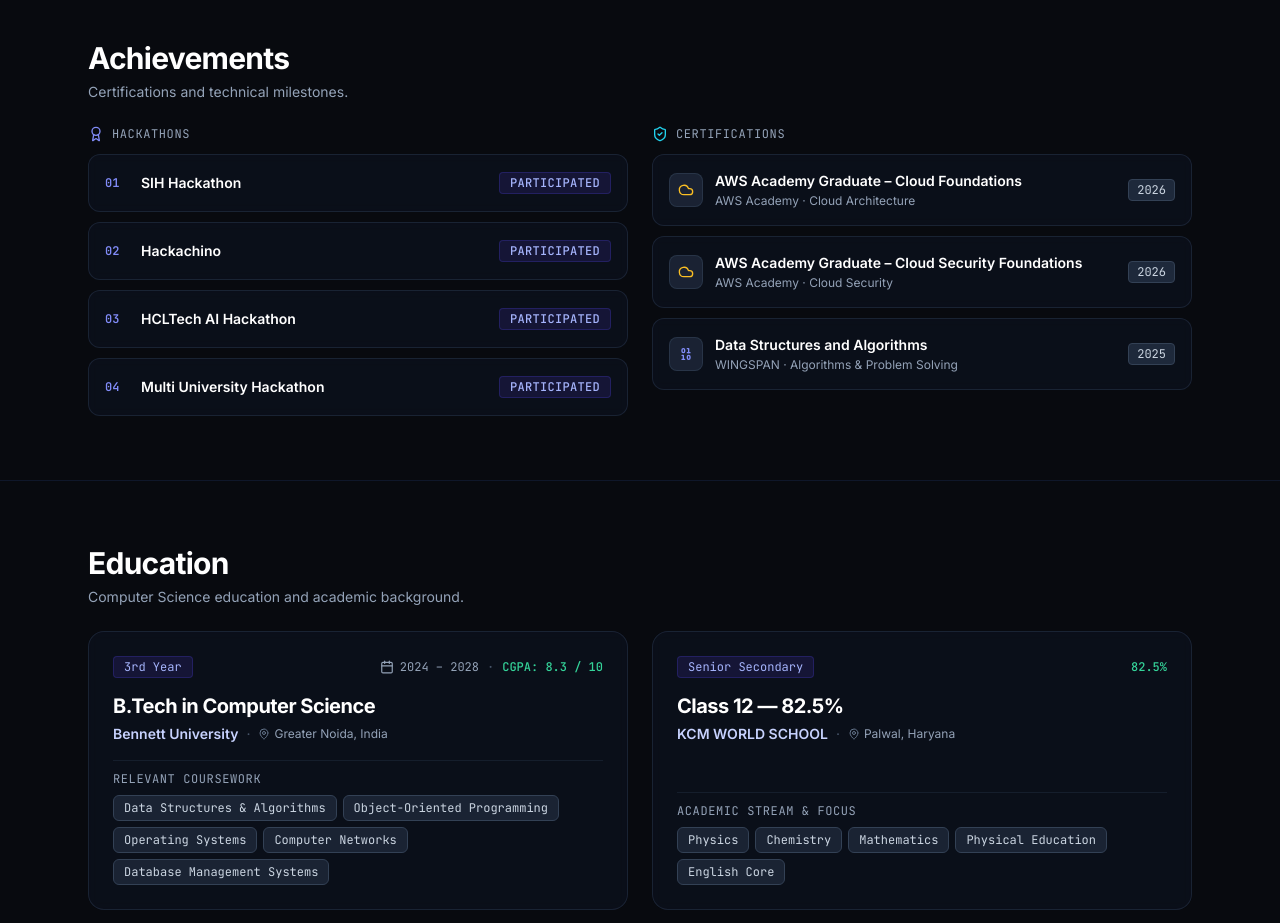
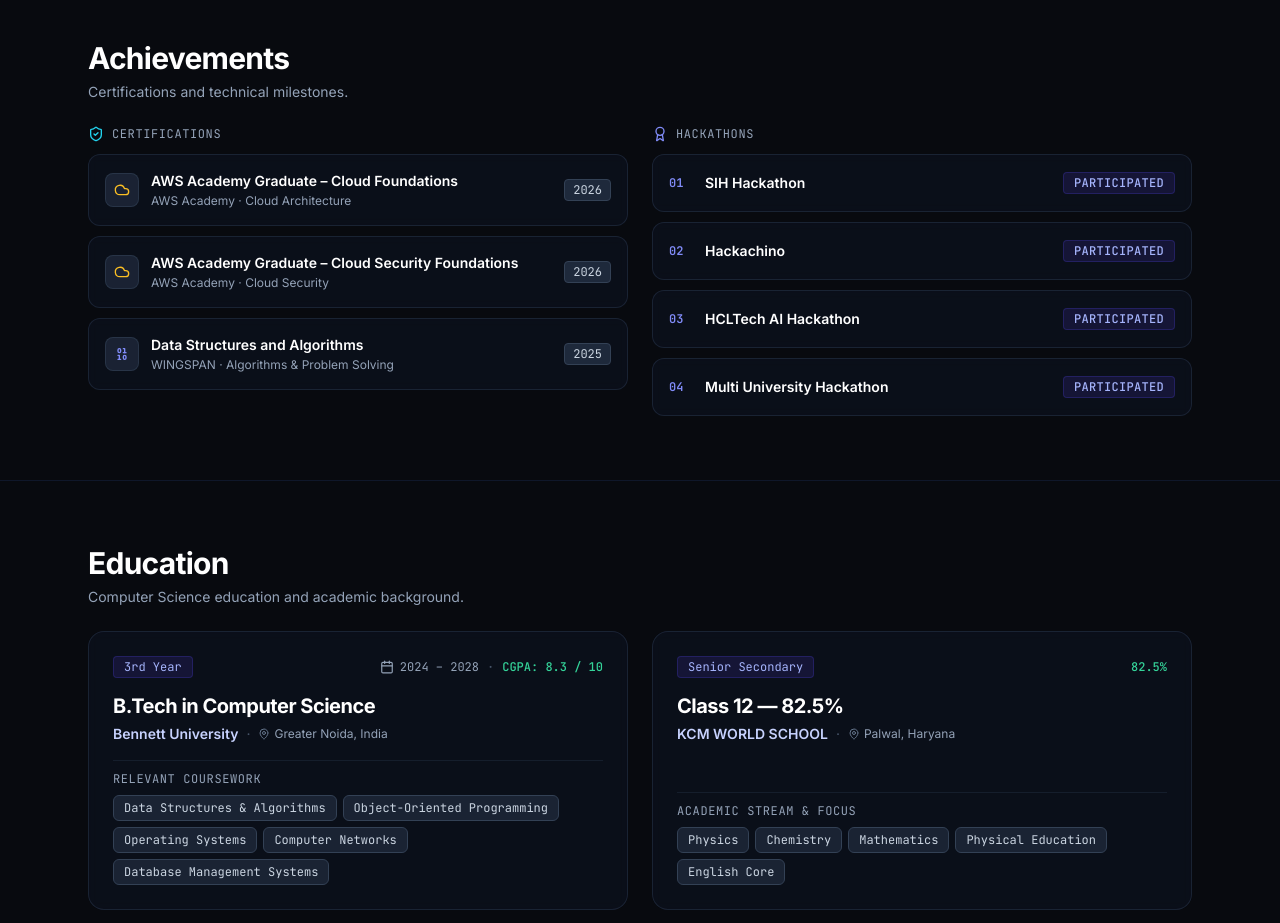
Before and after one commit to Tanishq-Jindal/Portfolio, a Next.js app: page / in a window 1280 px wide. Shown: the part 3420-4343 px from the top of the page. Built offline with nearby package versions, Linux system fonts and the light colour scheme.

Commit message:
Fix achievements and hackathons layout

```diff
--- a/src/components/sections/Achievements.tsx
+++ b/src/components/sections/Achievements.tsx
@@ -12,9 +12,48 @@
           description="Certifications and technical milestones."
         />
 
-        <div className="grid grid-cols-1 lg:grid-cols-2 gap-6 items-start">
-          {/* Hackathons (Left) */}
-          <div className="space-y-3">
+        <div className="grid grid-cols-1 md:grid-cols-2 gap-6 items-start">
+          {/* Achievements / Certifications (Left) */}
+          <div className="w-full min-w-0 space-y-3">
+            <h3 className="text-xs font-mono uppercase tracking-wider text-slate-400 flex items-center gap-2 mb-2">
+              <ShieldCheck className="w-4 h-4 text-cyan-400" />
+              <span>Certifications</span>
+            </h3>
+
+            <div className="space-y-2.5">
+              {certificationsData.map((cert, index) => (
+                <div
+                  key={index}
+                  className="p-4 sm:p-4.5 rounded-xl bg-slate-900/40 border border-slate-800/80 hover:border-slate-700/80 transition-all backdrop-blur-sm flex items-center justify-between gap-4 group min-w-0 min-h-[58px]"
+                >
+                  <div className="flex items-center gap-3 min-w-0">
+                    <div className="p-2 rounded-lg bg-slate-800/80 border border-slate-700/60 shrink-0">
+                      {cert.issuer.includes("AWS") ? (
+                        <Cloud className="w-4 h-4 text-amber-400" />
+                      ) : (
+                        <Binary className="w-4 h-4 text-indigo-400" />
+                      )}
+                    </div>
+                    <div className="min-w-0">
+                      <h4 className="text-xs sm:text-sm font-semibold text-white group-hover:text-indigo-300 transition-colors truncate">
+                        {cert.title}
+                      </h4>
+                      <p className="text-[11px] sm:text-xs text-slate-400 mt-0.5 truncate">
+                        {cert.issuer} · {cert.type}
+                      </p>
+                    </div>
+                  </div>
+
+                  <span className="px-2 py-0.5 rounded bg-slate-800 text-xs font-mono text-slate-300 border border-slate-700 shrink-0">
+                    {cert.year}
+                  </span>
+                </div>
+              ))}
+            </div>
+          </div>
+
+          {/* Hackathons (Right) */}
+          <div className="w-full min-w-0 space-y-3">
             <h3 className="text-xs font-mono uppercase tracking-wider text-slate-400 flex items-center gap-2 mb-2">
               <Award className="w-4 h-4 text-indigo-400" />
               <span>Hackathons</span>
@@ -24,7 +63,7 @@
               {hackathonsData.map((item) => (
                 <div
                   key={item.number}
-                  className="p-4 sm:p-4.5 rounded-xl bg-slate-900/40 border border-slate-800/80 hover:border-slate-700/80 transition-all backdrop-blur-sm flex items-center justify-between gap-4 group min-h-[58px]"
+                  className="p-4 sm:p-4.5 rounded-xl bg-slate-900/40 border border-slate-800/80 hover:border-slate-700/80 transition-all backdrop-blur-sm flex items-center justify-between gap-4 group min-w-0 min-h-[58px]"
                 >
                   <div className="flex items-center gap-3 sm:gap-4 min-w-0">
                     <span className="font-mono text-xs font-semibold text-indigo-400 shrink-0 w-5">
@@ -42,45 +81,6 @@
               ))}
             </div>
           </div>
-
-          {/* Certifications (Right) */}
-          <div className="space-y-3">
-            <h3 className="text-xs font-mono uppercase tracking-wider text-slate-400 flex items-center gap-2 mb-2">
-              <ShieldCheck className="w-4 h-4 text-cyan-400" />
-              <span>Certifications</span>
-            </h3>
-
-            <div className="space-y-2.5">
-              {certificationsData.map((cert, index) => (
-                <div
-                  key={index}
-                  className="p-4 sm:p-4.5 rounded-xl bg-slate-900/40 border border-slate-800/80 hover:border-slate-700/80 transition-all backdrop-blur-sm flex items-center justify-between gap-4 group"
-                >
-                  <div className="flex items-center gap-3">
-                    <div className="p-2 rounded-lg bg-slate-800/80 border border-slate-700/60 shrink-0">
-                      {cert.issuer.includes("AWS") ? (
-                        <Cloud className="w-4 h-4 text-amber-400" />
-                      ) : (
-                        <Binary className="w-4 h-4 text-indigo-400" />
-                      )}
-                    </div>
-                    <div>
-                      <h4 className="text-xs sm:text-sm font-semibold text-white group-hover:text-indigo-300 transition-colors">
-                        {cert.title}
-                      </h4>
-                      <p className="text-[11px] sm:text-xs text-slate-400 mt-0.5">
-                        {cert.issuer} · {cert.type}
-                      </p>
-                    </div>
-                  </div>
-
-                  <span className="px-2 py-0.5 rounded bg-slate-800 text-xs font-mono text-slate-300 border border-slate-700 shrink-0">
-                    {cert.year}
-                  </span>
-                </div>
-              ))}
-            </div>
-          </div>
         </div>
       </div>
     </section>
```
